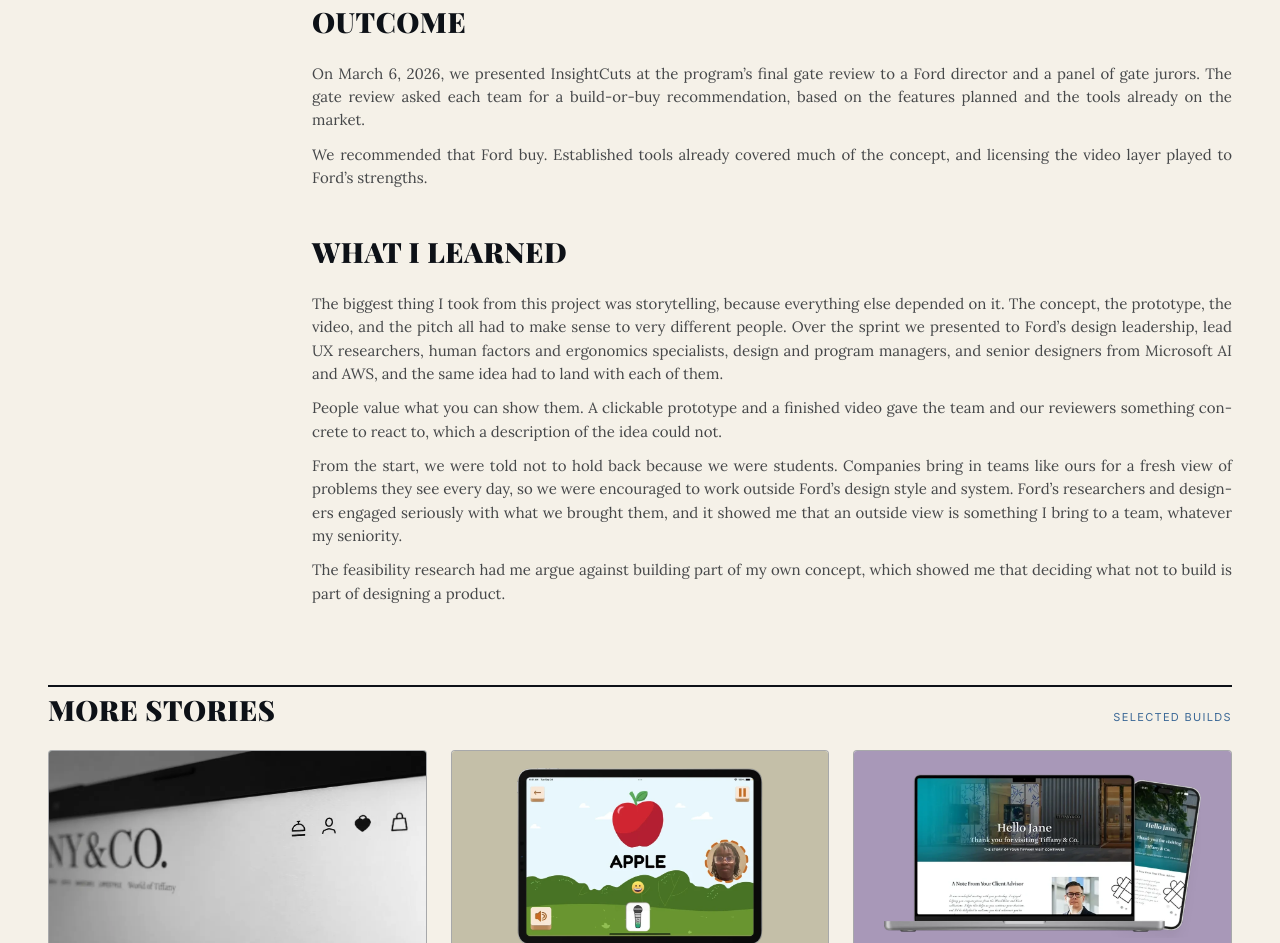
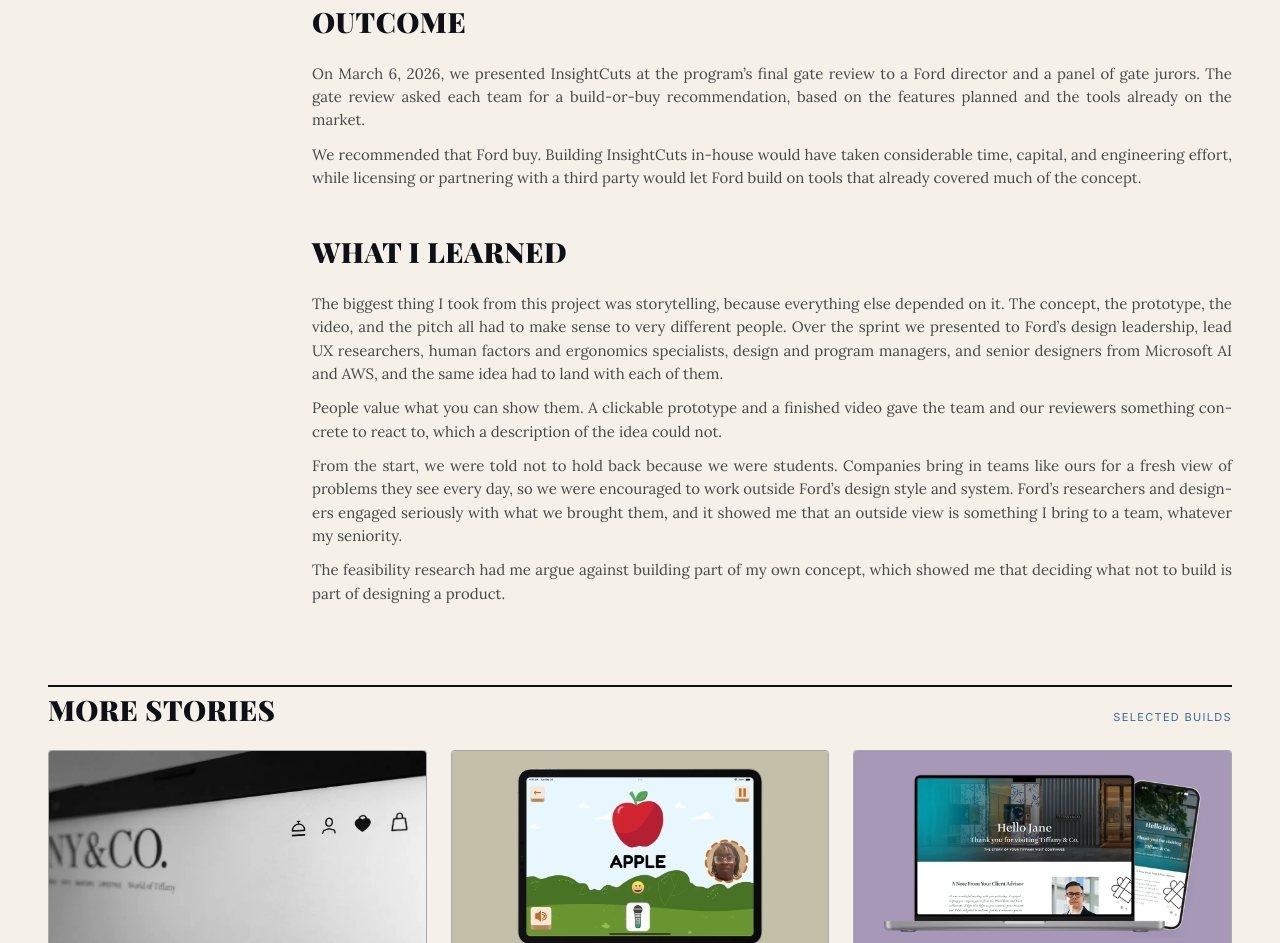
Before and after one commit to ShalomDee/shalomdee.github.io, a plain HTML site: page case-studies/insightcuts/index.html in a window 1280 px wide. Shown: the part 7731-8674 px from the top of the page. Drawn offline with nearby package versions, Linux system fonts and the light colour scheme; a web font is replaced by a local one.

Commit message:
InsightCuts: buy recommendation explained by time, capital, and effort
Co-Authored-By: Claude Opus 5.5 <noreply@anthropic.com>

```diff
--- a/case-studies/insightcuts/index.html
+++ b/case-studies/insightcuts/index.html
@@ -306,7 +306,7 @@
       <div class="sec-head"><h2 class="sec-label"><em>Outcome</em></h2></div>
       <div class="cs-prose">
         <p>On March 6, 2026, we presented InsightCuts at the program’s final gate review to a Ford director and a panel of gate jurors. The gate review asked each team for a build-or-buy recommendation, based on the features planned and the tools already on the market.</p>
-        <p>We recommended that Ford buy. Established tools already covered much of the concept, and licensing the video layer played to Ford’s strengths.</p>
+        <p>We recommended that Ford buy. Building InsightCuts in-house would have taken considerable time, capital, and engineering effort, while licensing or partnering with a third party would let Ford build on tools that already covered much of the concept.</p>
       </div>
     </section>
 
```
